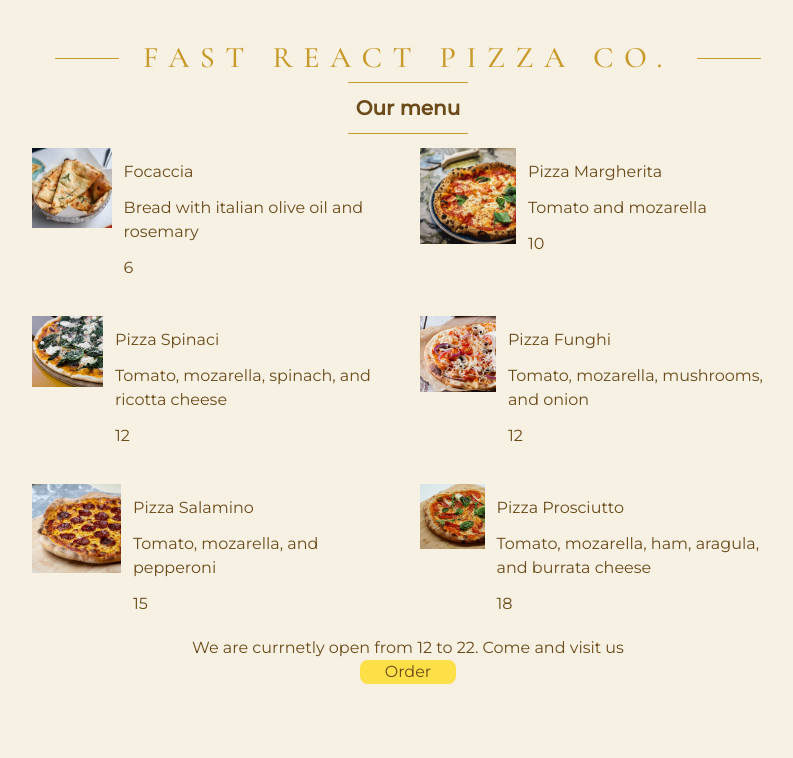
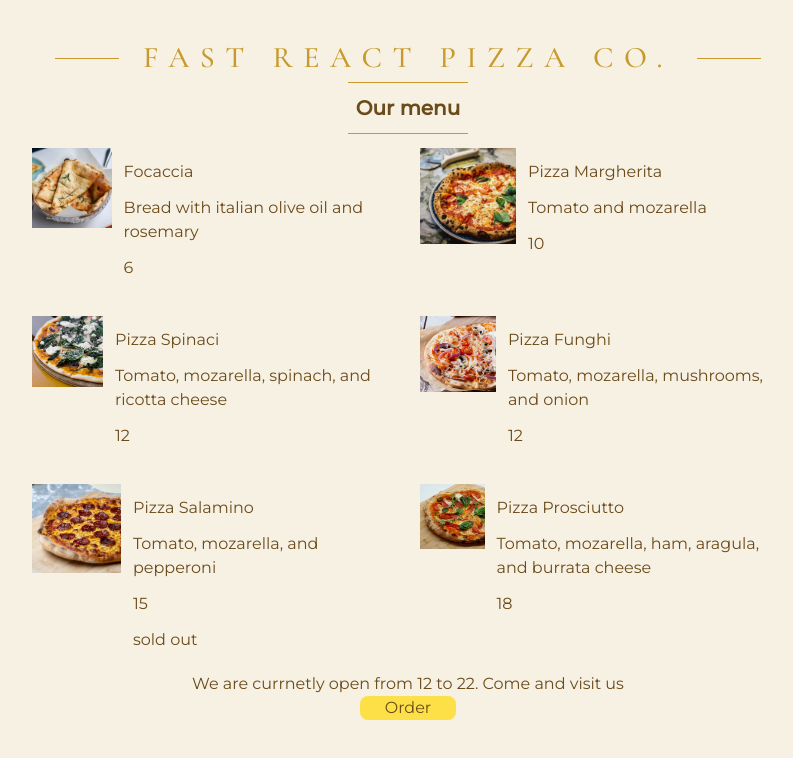
Before and after one commit to Majkan1/Single-Pizza-Menu, a React (Vite) app in the folder vite-project/: page / in a window 1280 px wide. Shown: the top 758 px of the page, without its empty margins (232-1025 px from the left). Built offline with nearby package versions, Linux system fonts and the light colour scheme.

Commit message:
feat:Add sold out addition.

```diff
--- a/vite-project/src/App.tsx
+++ b/vite-project/src/App.tsx
@@ -103,6 +103,7 @@ function Menu({pizza}:MenuProps){
               <p className="m-3">{item.name}</p>
               <p className="m-3">{item.ingredients}</p>
               <p className="m-3">{item.price}</p>
+              <p className="m-3">{item.soldOut===true?'sold out':''}</p>
             </div>
           </div>
         </div>
```
